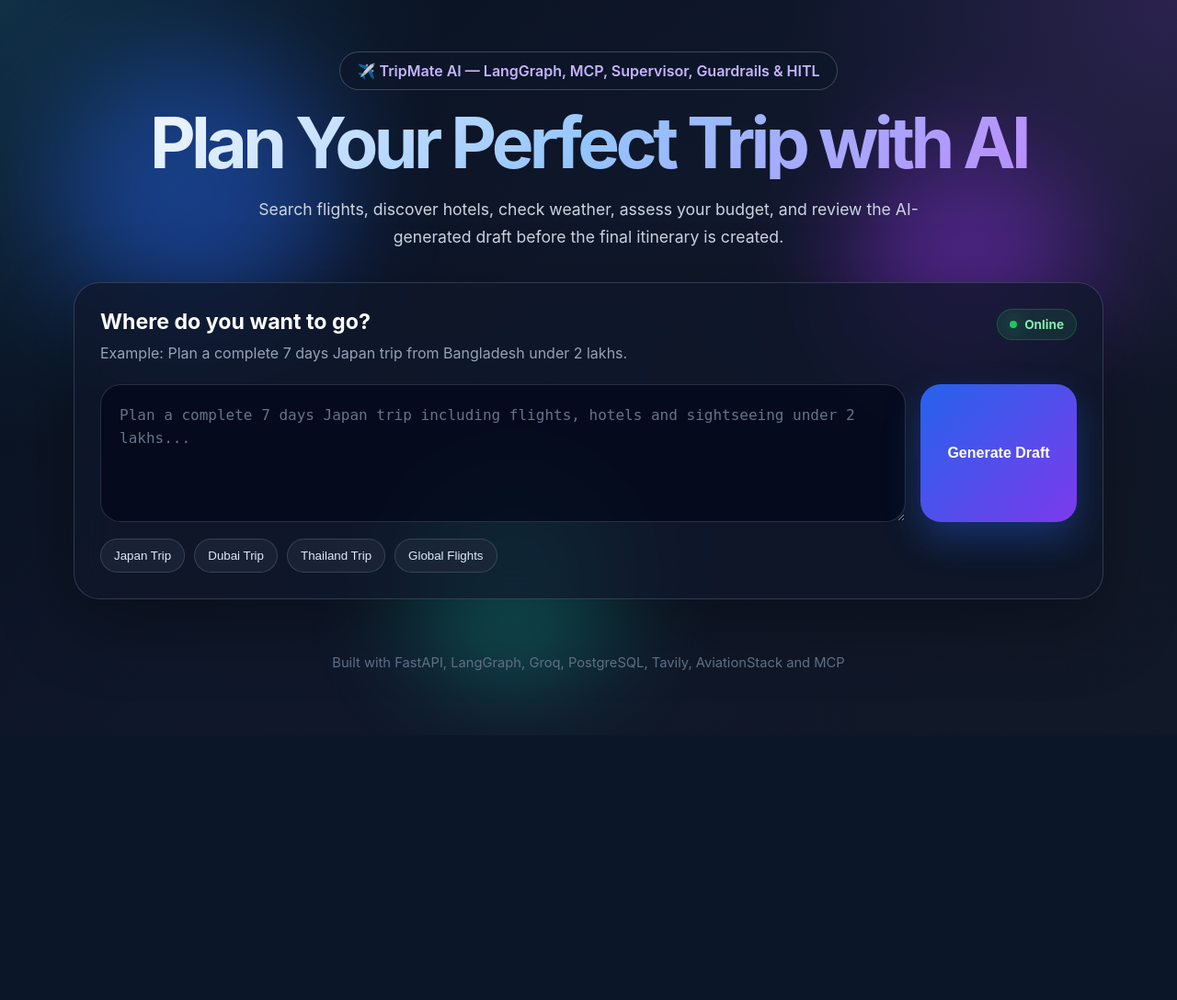
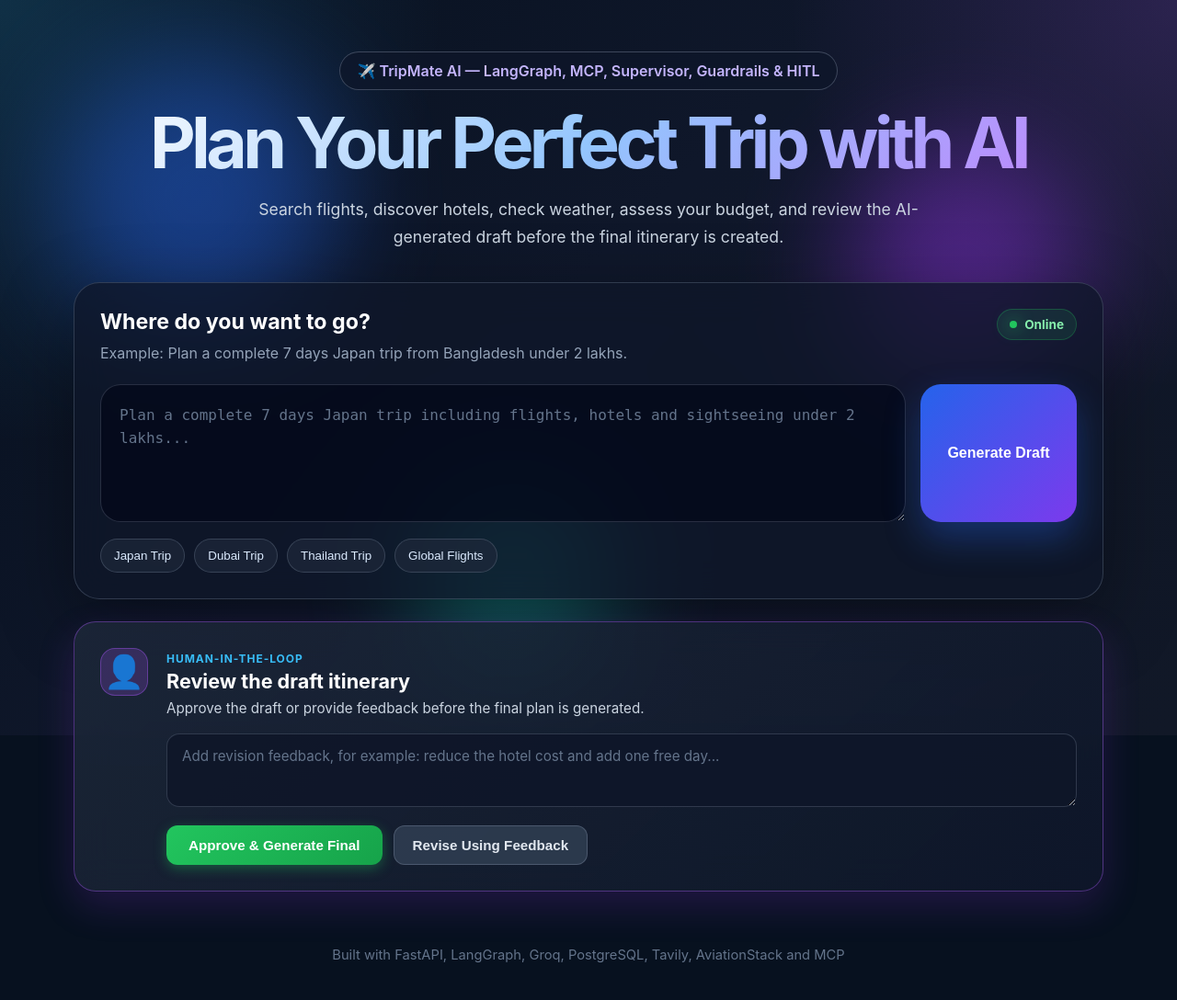
Before and after one commit to Akhilleshgoswami/Agenticaitripplaner, a FastAPI app: page / in a window 1280 px wide. Shown: the whole page at 92% size. Before the commit the page ends 779 px from the top, so only its background shows below. Run offline with FastAPI, Linux system fonts and the light colour scheme; some libraries are stand-ins or nearby versions.

Commit message:
fix: integrate mcp client, human approval, supervisor, and untrack .env

```diff
--- a/app.py
+++ b/app.py
@@ -12,7 +12,8 @@ from fastapi.templating import Jinja2Templates
 from pydantic import BaseModel
 import uvicorn
 
-from backend import run_travel_agent
+import asyncio
+from backend import resume_travel_agent, run_travel_agent
 
 BASE_DIR = Path(__file__).resolve().parent
 
@@ -34,6 +35,12 @@ class TravelRequest(BaseModel):
     thread_id: str | None = None
 
 
+class ApprovalRequest(BaseModel):
+    thread_id: str
+    approved: bool
+    feedback: str = ""
+
+
 @app.get("/", response_class=HTMLResponse)
 async def home(request: Request):
     return templates.TemplateResponse(request=request, name="index.html", context={})
@@ -50,25 +57,54 @@ async def travel_planner(request_data: TravelRequest):
                 content={"success": False, "error": "Message cannot be empty."},
             )
 
-        result = run_travel_agent(
-            user_input=user_message, thread_id=request_data.thread_id
+        result = await asyncio.to_thread(
+            run_travel_agent,
+            user_input=user_message,
+            thread_id=request_data.thread_id,
         )
 
         return JSONResponse(
             content={
                 "success": True,
-                "thread_id": result["thread_id"],
-                "answer": result["answer"],
-                "flight_results": result["flight_results"],
-                "hotel_results": result["hotel_results"],
-                "weather_results": result.get("weather_results", ""),
-                "itinerary": result["itinerary"],
-                "llm_calls": result["llm_calls"],
+                **result,
             }
         )
 
     except Exception as e:
-        print("ERROR:", e)
+        print("ERROR in /api/travel:", e)
+        traceback.print_exc()
+
+        return JSONResponse(
+            status_code=500, content={"success": False, "error": str(e)}
+        )
+
+
+@app.post("/api/travel/approval")
+@app.post("/api/approval")
+async def travel_approval(request_data: ApprovalRequest):
+    try:
+        if not request_data.thread_id:
+            return JSONResponse(
+                status_code=400,
+                content={"success": False, "error": "thread_id is required for approval."},
+            )
+
+        result = await asyncio.to_thread(
+            resume_travel_agent,
+            thread_id=request_data.thread_id,
+            approved=request_data.approved,
+            feedback=request_data.feedback,
+        )
+
+        return JSONResponse(
+            content={
+                "success": True,
+                **result,
+            }
+        )
+
+    except Exception as e:
+        print("ERROR in /api/travel/approval:", e)
         traceback.print_exc()
 
         return JSONResponse(
--- a/static/script.js
+++ b/static/script.js
@@ -10,52 +10,146 @@ function setLoading(isLoading) {
   const btnText = document.getElementById("btnText");
   const btnLoader = document.getElementById("btnLoader");
 
-  sendBtn.disabled = isLoading;
+  if (sendBtn) sendBtn.disabled = isLoading;
 
   if (isLoading) {
-    btnText.classList.add("hidden");
-    btnLoader.classList.remove("hidden");
+    if (btnText) btnText.classList.add("hidden");
+    if (btnLoader) btnLoader.classList.remove("hidden");
   } else {
-    btnText.classList.remove("hidden");
-    btnLoader.classList.add("hidden");
+    if (btnText) btnText.classList.remove("hidden");
+    if (btnLoader) btnLoader.classList.add("hidden");
   }
+}
+
+function setApprovalLoading(isLoading) {
+  const approveBtn = document.getElementById("approveBtn");
+  const reviseBtn = document.getElementById("reviseBtn");
+
+  if (approveBtn) approveBtn.disabled = isLoading;
+  if (reviseBtn) reviseBtn.disabled = isLoading;
 }
 
 function showError(message) {
   const errorBox = document.getElementById("errorBox");
-
+  if (errorBox) {
     errorBox.textContent = message;
     errorBox.classList.remove("hidden");
+  }
 }
 
 function hideError() {
   const errorBox = document.getElementById("errorBox");
-
+  if (errorBox) {
     errorBox.classList.add("hidden");
     errorBox.textContent = "";
   }
+}
 
-function showResult(answer, threadId) {
-  latestAnswerMarkdown = answer;
+function renderWorkflow(data) {
+  const workflowSection = document.getElementById("workflowSection");
+  const supervisorReasoning = document.getElementById("supervisorReasoning");
+  const guardrailBadge = document.getElementById("guardrailBadge");
+  const agentChips = document.getElementById("agentChips");
+
+  if (!workflowSection) return;
+
+  if (data.guardrail_allowed === false) {
+    if (guardrailBadge) {
+      guardrailBadge.textContent = "Guardrail Blocked";
+      guardrailBadge.className = "guardrail-badge blocked";
+    }
+    if (supervisorReasoning) {
+      supervisorReasoning.textContent = data.guardrail_reason || data.answer;
+    }
+    if (agentChips) agentChips.innerHTML = "";
+    workflowSection.classList.remove("hidden");
+    return;
+  }
+
+  if (guardrailBadge) {
+    guardrailBadge.textContent = "Guardrail Passed";
+    guardrailBadge.className = "guardrail-badge passed";
+  }
+
+  if (supervisorReasoning) {
+    supervisorReasoning.textContent =
+      data.supervisor_reasoning || "All specialist agents coordinated.";
+  }
+
+  if (agentChips) {
+    agentChips.innerHTML = "";
+    const agentLabels = {
+      flight_agent: "✈️ Flight Agent",
+      hotel_agent: "🏨 Hotel Agent",
+      weather_agent: "🌤️ Weather MCP",
+      budget_agent: "💰 Budget Analyst",
+      itinerary_agent: "🗺️ Itinerary Planner",
+    };
+
+    const agents = data.selected_agents || [
+      "flight_agent",
+      "hotel_agent",
+      "weather_agent",
+      "budget_agent",
+      "itinerary_agent",
+    ];
+
+    agents.forEach((agent) => {
+      const chip = document.createElement("span");
+      chip.className = "agent-chip";
+      chip.textContent = agentLabels[agent] || agent;
+      agentChips.appendChild(chip);
+    });
+  }
+
+  workflowSection.classList.remove("hidden");
+}
+
+function showResult(data) {
+  latestAnswerMarkdown = data.answer || "";
 
   const resultSection = document.getElementById("resultSection");
   const resultBox = document.getElementById("resultBox");
+  const resultTitle = document.getElementById("resultTitle");
   const threadInfo = document.getElementById("threadInfo");
+  const approvalSection = document.getElementById("approvalSection");
+  const approvalRequest = document.getElementById("approvalRequest");
 
-  if (typeof marked !== "undefined") {
-    resultBox.innerHTML = marked.parse(answer);
-  } else {
-    resultBox.innerText = answer;
+  if (threadInfo) {
+    threadInfo.textContent = `Thread ID: ${data.thread_id}`;
   }
 
-  threadInfo.textContent = `Thread ID: ${threadId}`;
+  if (resultTitle) {
+    resultTitle.textContent = data.requires_approval
+      ? "Draft Itinerary (Pending Review)"
+      : "Your AI Travel Plan";
+  }
 
+  if (resultBox) {
+    if (typeof marked !== "undefined") {
+      resultBox.innerHTML = marked.parse(latestAnswerMarkdown);
+    } else {
+      resultBox.innerText = latestAnswerMarkdown;
+    }
+  }
+
+  if (resultSection) {
     resultSection.classList.remove("hidden");
+  }
 
-  resultSection.scrollIntoView({
-    behavior: "smooth",
-    block: "start",
-  });
+  // Handle Human-in-the-Loop review section
+  if (data.requires_approval && approvalSection) {
+    if (approvalRequest && data.approval_request) {
+      approvalRequest.textContent = data.approval_request;
+    }
+    approvalSection.classList.remove("hidden");
+    approvalSection.scrollIntoView({ behavior: "smooth", block: "nearest" });
+  } else if (approvalSection) {
+    approvalSection.classList.add("hidden");
+    if (resultSection) {
+      resultSection.scrollIntoView({ behavior: "smooth", block: "start" });
+    }
+  }
 }
 
 async function sendMessage() {
@@ -92,7 +186,8 @@ async function sendMessage() {
     currentThreadId = data.thread_id;
     localStorage.setItem("travel_thread_id", currentThreadId);
 
-    showResult(data.answer, data.thread_id);
+    renderWorkflow(data);
+    showResult(data);
   } catch (error) {
     showError(error.message);
   } finally {
@@ -100,25 +195,63 @@ async function sendMessage() {
   }
 }
 
+async function submitApproval(approved) {
+  hideError();
+
+  if (!currentThreadId) {
+    showError("No active travel planning thread found.");
+    return;
+  }
+
+  const feedbackInput = document.getElementById("approvalFeedback");
+  const feedback = feedbackInput ? feedbackInput.value.trim() : "";
+
+  setApprovalLoading(true);
+
+  try {
+    const response = await fetch("/api/travel/approval", {
+      method: "POST",
+      headers: {
+        "Content-Type": "application/json",
+      },
+      body: JSON.stringify({
+        thread_id: currentThreadId,
+        approved: approved,
+        feedback: feedback,
+      }),
+    });
+
+    const data = await response.json();
+
+    if (!response.ok || !data.success) {
+      throw new Error(data.error || "Failed to submit approval.");
+    }
+
+    showResult(data);
+  } catch (error) {
+    showError(error.message);
+  } finally {
+    setApprovalLoading(false);
+  }
+}
+
 function copyResult() {
   const resultBox = document.getElementById("resultBox");
-  const text = resultBox.innerText;
+  const text = resultBox ? resultBox.innerText : "";
 
-  if (!text) {
-    return;
-  }
+  if (!text) return;
 
   navigator.clipboard
     .writeText(text)
     .then(() => {
       const copyBtn = document.querySelector(".copy-btn");
+      if (copyBtn) {
         const oldText = copyBtn.textContent;
-
         copyBtn.textContent = "Copied!";
-
         setTimeout(() => {
           copyBtn.textContent = oldText;
         }, 1400);
+      }
     })
     .catch(() => {
       showError("Could not copy result.");
@@ -134,10 +267,12 @@ function downloadPDF() {
   }
 
   const downloadBtn = document.querySelector(".download-btn");
-  const oldText = downloadBtn.textContent;
+  const oldText = downloadBtn ? downloadBtn.textContent : "";
 
+  if (downloadBtn) {
     downloadBtn.textContent = "Preparing PDF...";
     downloadBtn.disabled = true;
+  }
 
   const options = {
     margin: 0.5,
@@ -166,12 +301,16 @@ function downloadPDF() {
     .from(pdfContent)
     .save()
     .then(() => {
+      if (downloadBtn) {
         downloadBtn.textContent = oldText;
         downloadBtn.disabled = false;
+      }
     })
     .catch(() => {
+      if (downloadBtn) {
         downloadBtn.textContent = oldText;
         downloadBtn.disabled = false;
+      }
       showError("Could not download PDF.");
     });
 }
--- a/static/style.css
+++ b/static/style.css
@@ -455,6 +455,206 @@ footer {
   }
 }
 
+/* Workflow Section (Supervisor Plan & Guardrails) */
+.workflow-section {
+  background: rgba(15, 23, 42, 0.72);
+  border: 1px solid rgba(148, 163, 184, 0.2);
+  backdrop-filter: blur(20px);
+  border-radius: 24px;
+  padding: 24px 28px;
+  margin-top: 24px;
+  box-shadow: 0 16px 36px rgba(0, 0, 0, 0.25);
+  animation: fadeIn 0.4s ease-out;
+}
+
+.workflow-header {
+  display: flex;
+  align-items: center;
+  justify-content: space-between;
+  margin-bottom: 12px;
+}
+
+.eyebrow {
+  display: inline-block;
+  font-size: 0.75rem;
+  font-weight: 700;
+  text-transform: uppercase;
+  letter-spacing: 0.08em;
+  color: #38bdf8;
+  margin-bottom: 4px;
+}
+
+.workflow-header h2 {
+  font-size: 1.3rem;
+  font-weight: 700;
+  color: #f8fafc;
+}
+
+.guardrail-badge {
+  display: inline-flex;
+  align-items: center;
+  gap: 6px;
+  font-size: 0.8rem;
+  font-weight: 600;
+  padding: 5px 12px;
+  border-radius: 999px;
+  background: rgba(34, 197, 94, 0.15);
+  color: #4ade80;
+  border: 1px solid rgba(34, 197, 94, 0.35);
+}
+
+.guardrail-badge.blocked {
+  background: rgba(239, 68, 68, 0.15);
+  color: #f87171;
+  border-color: rgba(239, 68, 68, 0.35);
+}
+
+.supervisor-reasoning {
+  font-size: 0.95rem;
+  color: #cbd5e1;
+  line-height: 1.5;
+  margin-bottom: 16px;
+}
+
+.agent-chips {
+  display: flex;
+  flex-wrap: wrap;
+  gap: 8px;
+}
+
+.agent-chip {
+  display: inline-flex;
+  align-items: center;
+  gap: 6px;
+  font-size: 0.82rem;
+  font-weight: 600;
+  padding: 6px 14px;
+  border-radius: 999px;
+  background: rgba(30, 41, 59, 0.85);
+  border: 1px solid rgba(148, 163, 184, 0.25);
+  color: #e2e8f0;
+  box-shadow: 0 2px 6px rgba(0, 0, 0, 0.15);
+}
+
+/* Human-in-the-Loop Approval Section */
+.approval-section {
+  display: flex;
+  gap: 20px;
+  background: linear-gradient(135deg, rgba(30, 41, 59, 0.8), rgba(15, 23, 42, 0.9));
+  border: 1px solid rgba(168, 85, 247, 0.4);
+  box-shadow: 0 16px 40px rgba(147, 51, 234, 0.18);
+  border-radius: 24px;
+  padding: 28px;
+  margin-top: 24px;
+  backdrop-filter: blur(20px);
+  animation: fadeIn 0.4s ease-out;
+}
+
+.approval-icon {
+  font-size: 2.2rem;
+  width: 52px;
+  height: 52px;
+  display: flex;
+  align-items: center;
+  justify-content: center;
+  border-radius: 16px;
+  background: rgba(168, 85, 247, 0.2);
+  border: 1px solid rgba(168, 85, 247, 0.4);
+  flex-shrink: 0;
+}
+
+.approval-content {
+  flex: 1;
+}
+
+.approval-content h2 {
+  font-size: 1.35rem;
+  font-weight: 700;
+  color: #ffffff;
+  margin-bottom: 6px;
+}
+
+.approval-content p {
+  color: #cbd5e1;
+  font-size: 0.95rem;
+  line-height: 1.5;
+  margin-bottom: 16px;
+}
+
+.feedback-input {
+  width: 100%;
+  min-height: 80px;
+  background: rgba(15, 23, 42, 0.9);
+  border: 1px solid rgba(148, 163, 184, 0.25);
+  border-radius: 14px;
+  padding: 12px 16px;
+  color: #ffffff;
+  font-family: inherit;
+  font-size: 0.95rem;
+  resize: vertical;
+  margin-bottom: 16px;
+  outline: none;
+  transition: all 0.2s ease;
+}
+
+.feedback-input:focus {
+  border-color: #a855f7;
+  box-shadow: 0 0 0 3px rgba(168, 85, 247, 0.25);
+}
+
+.approval-actions {
+  display: flex;
+  gap: 12px;
+  flex-wrap: wrap;
+}
+
+.approve-btn {
+  background: linear-gradient(135deg, #22c55e 0%, #16a34a 100%);
+  color: #ffffff;
+  border: none;
+  font-weight: 600;
+  font-size: 0.95rem;
+  padding: 12px 24px;
+  border-radius: 12px;
+  cursor: pointer;
+  transition: all 0.2s ease;
+  box-shadow: 0 4px 14px rgba(34, 197, 94, 0.35);
+}
+
+.approve-btn:hover {
+  transform: translateY(-2px);
+  box-shadow: 0 6px 18px rgba(34, 197, 94, 0.45);
+}
+
+.revise-btn {
+  background: rgba(51, 65, 85, 0.8);
+  color: #e2e8f0;
+  border: 1px solid rgba(148, 163, 184, 0.3);
+  font-weight: 600;
+  font-size: 0.95rem;
+  padding: 12px 20px;
+  border-radius: 12px;
+  cursor: pointer;
+  transition: all 0.2s ease;
+}
+
+.revise-btn:hover {
+  background: rgba(71, 85, 105, 0.9);
+  border-color: rgba(148, 163, 184, 0.5);
+  transform: translateY(-2px);
+}
+
+@keyframes fadeIn {
+  from {
+    opacity: 0;
+    transform: translateY(10px);
+  }
+  to {
+    opacity: 1;
+    transform: translateY(0);
+  }
+}
+
 @media (max-width: 760px) {
   .app-container {
     padding-top: 34px;
```
Also changed, not shown: backend.py (+45 -16 lines), 2 other files. Lines whose indentation alone changed are shown as unchanged.
